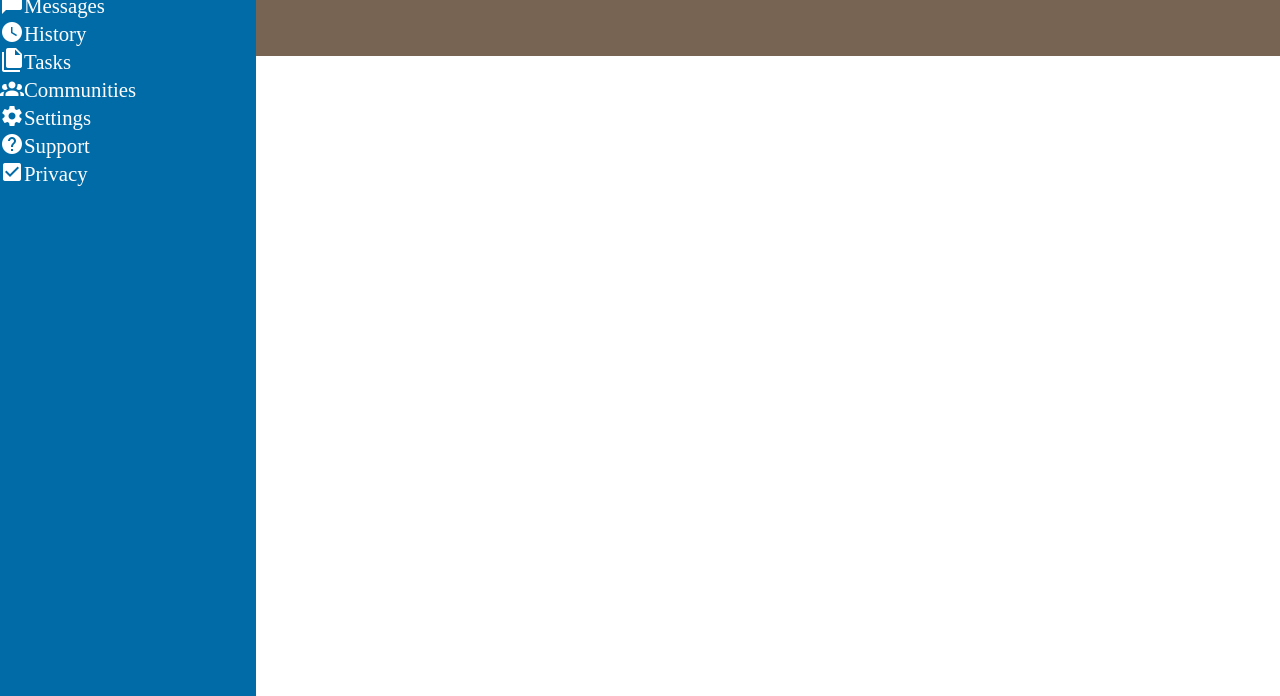
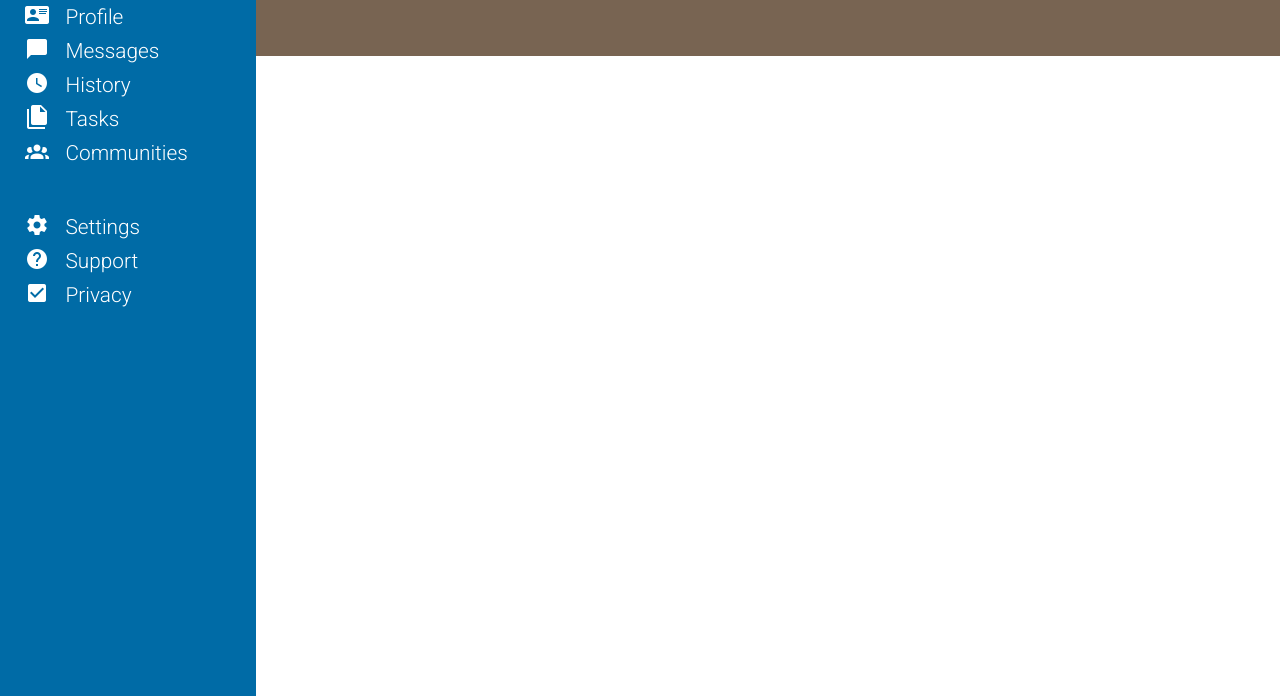
Before and after one commit to Combos0/dashboard-mockup, a plain HTML site: page index.html in a window 1280 px wide. Shown: the part 104-800 px from the top of the page. Drawn offline with Linux system fonts and the light colour scheme.

Commit message:
sidebar is now as close to template as possible. Added new font for the project.

```diff
--- a/index.html
+++ b/index.html
@@ -4,6 +4,9 @@
     <meta charset="UTF-8">
     <meta http-equiv="X-UA-Compatible" content="IE=edge">
     <meta name="viewport" content="width=device-width, initial-scale=1.0">
+    <link rel="preconnect" href="https://fonts.googleapis.com">
+    <link rel="preconnect" href="https://fonts.gstatic.com" crossorigin>
+    <link href="https://fonts.googleapis.com/css2?family=Roboto:wght@300&display=swap" rel="stylesheet">
     <link rel="stylesheet" href="./styles.css">
     <title>Dashboard Mockup</title>
 </head>
@@ -38,15 +41,15 @@
                 <div id="communities-icon"><img src="./icons/account-group.png"></div>
                 <div class="nav-sect" id="communities-text">Communities</div>
             </div>
-            <div class="sub-side">
+            <div id="settings-sidebar" class="sub-side">
                 <div id="settings-icon"><img src="./icons/cog.png"></div>
                 <div class="nav-sect" id="settings-text">Settings</div>
             </div>
-            <div class="sub-side">
+            <div id="support-sidebar" class="sub-side">
                 <div id="support-icon"><img src="./icons/help-circle.png"></div>
                 <div class="nav-sect" id="support-text">Support</div>
             </div>
-            <div class="sub-side">
+            <div id="privacy-sidebar" class="sub-side">
                 <div id="privacy-icon"><img src="./icons/checkbox-marked.png"></div>
                 <div class="nav-sect" id="privacy-text">Privacy</div>
             </div>
--- a/styles.css
+++ b/styles.css
@@ -1,5 +1,6 @@
 body {
     margin: 0;
+    font-family: 'Roboto', sans-serif;
 }
 
 #main-wrapper {
@@ -15,13 +16,28 @@ body {
     grid-row: 1 / 6;
     background-color: #006BA6;
     display: grid;
-    grid-template-rows: repeat(32, 1fr);
+    grid-template-rows: repeat(1, 4fr) repeat(6, 1fr) repeat(1, 2fr) repeat(20, 1fr);
+    row-gap: 6px;
 }
 
 .sub-side {
+    grid-column-start: 2;
     display: flex;
     justify-content: start;
     align-items: center;
+    gap: 1rem;
+}
+
+#settings-sidebar {
+    grid-row-start: 9;
+}
+
+#support-sidebar {
+    grid-row-start: 10;
+}
+
+#privacy-sidebar {
+    grid-row-start: 11;
 }
 
 .logo {
```
